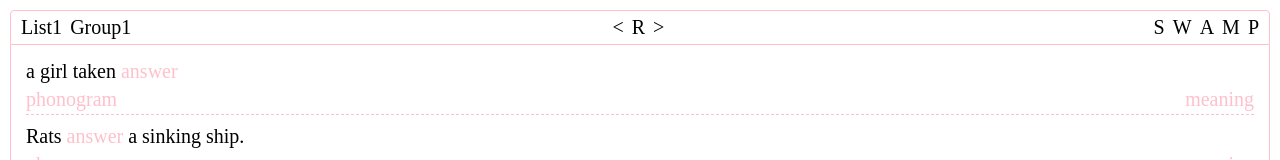
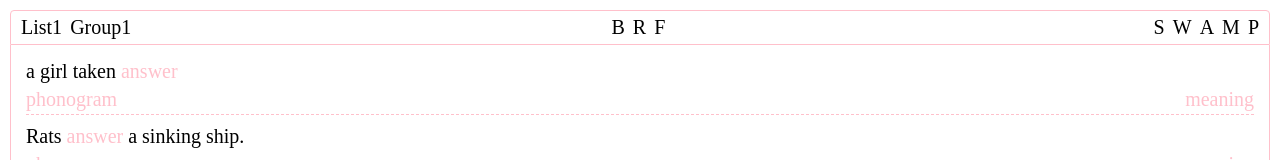
Before and after one commit to Kyrie890514/words-memorize, a Vue app: page / in a window 1280 px wide. Shown: the top 160 px of the page. Built offline with nearby package versions, Linux system fonts and the light colour scheme.

Commit message:
go back and go forward

```diff
--- a/src/components/WordsHeader.tsx
+++ b/src/components/WordsHeader.tsx
@@ -1,4 +1,4 @@
-import { defineComponent, nextTick, ref, Teleport, type PropType } from 'vue'
+import { computed, defineComponent, nextTick, ref, Teleport, type PropType } from 'vue'
 import type { Condition, Menu } from '../data/type'
 import WordsMenu from './WordsMenu'
 import '../style/WordsHeader.scss'
@@ -23,7 +23,7 @@ export default defineComponent({
 			required: true
 		}
 	},
-	emits: ['currentChange', 'conditionChange', 'search', 'reload'],
+	emits: ['currentChange', 'conditionChange', 'search', 'reload', 'goBack', 'goForward'],
 	setup(props, { emit }) {
 		const changeCurrent = (list: string, group: string) => {
 			emit('currentChange', list, group)
@@ -59,10 +59,19 @@ export default defineComponent({
 		const reload = () => {
 			emit('reload')
 		}
+
+		const goBack = () => {
+			emit('goBack')
+		}
+		const goForward = () => {
+			emit('goForward')
+		}
+		const showGoBackAndGoForward = computed(() => props.currentList !== 'Random' && props.currentGroup !== 'Random')
+
 		return {
 			changeCurrent, wordsMenu, changeMenuVisible,
 			isSearching, searchInput, changeIsSearching, changeSearchText,
-			changeCondition, reload
+			changeCondition, reload, goBack, goForward, showGoBackAndGoForward
 		}
 	},
 	render() {
@@ -70,7 +79,7 @@ export default defineComponent({
 			currentList, currentGroup, menu, condition,
 			changeCurrent, changeMenuVisible,
 			isSearching, changeIsSearching, changeSearchText,
-			changeCondition, reload
+			changeCondition, reload, goBack, goForward, showGoBackAndGoForward
 		} = this
 		return (
 			<div class='header'>
@@ -90,9 +99,9 @@ export default defineComponent({
 							)
 					}
 					<div class='operation' style={`display:${isSearching ? 'none' : 'flex'}`}>
-						<span onClick={reload}>{'<'}</span>
+						{showGoBackAndGoForward && <span onClick={goBack}>B</span>}
 						<span onClick={reload}>R</span>
-						<span onClick={reload}>{'>'}</span>
+						{showGoBackAndGoForward && <span onClick={goForward}>F</span>}
 					</div>
 					<div class='toggle'>
 						<span class={isSearching && 'is-toggle'} onClick={changeIsSearching}>S</span>
--- a/src/views/WordsMemorize.tsx
+++ b/src/views/WordsMemorize.tsx
@@ -79,20 +79,46 @@ export default defineComponent({
 			_reload()
 		}
 
+		const goBack = () => {
+			const groupArray = menu[currentList.value]
+			const currentGroupIndex = groupArray.indexOf(currentGroup.value)
+			if (currentGroupIndex > 0) {
+				changeCurrent(currentList.value, groupArray[currentGroupIndex - 1])
+			} else {
+				const listArray = Object.keys(menu)
+				const currentListIndex = listArray.indexOf(currentList.value)
+				const list = currentListIndex > 0 ? listArray[currentListIndex - 1] : listArray[listArray.length - 1]
+				changeCurrent(list, menu[list][menu[list].length - 1])
+			}
+		}
+		const goForward = () => {
+			const groupArray = menu[currentList.value]
+			const currentGroupIndex = groupArray.indexOf(currentGroup.value)
+			if (currentGroupIndex < groupArray.length - 1) {
+				changeCurrent(currentList.value, groupArray[currentGroupIndex + 1])
+			} else {
+				const listArray = Object.keys(menu)
+				const currentListIndex = listArray.indexOf(currentList.value)
+				const list = currentListIndex < listArray.length - 1 ? listArray[currentListIndex + 1] : listArray[0]
+				changeCurrent(list, menu[list][0])
+			}
+		}
+
 		return {
 			menu, currentList, currentGroup, changeCurrent, showWords, search,
-			condition, changeCondition, reload, key
+			condition, changeCondition, key, reload, goBack, goForward
 		}
 	},
 	render() {
 		const {
 			menu, currentList, currentGroup, changeCurrent, showWords, search,
-			condition, changeCondition, reload, key
+			condition, changeCondition, key, reload, goBack, goForward
 		} = this
 		return (
 			<div class='words-memorize'>
 				<WordsHeader menu={menu} currentList={currentList} currentGroup={currentGroup} onCurrentChange={changeCurrent}
-					onSearch={search} condition={condition} onConditionChange={changeCondition} onReload={reload} />
+					onSearch={search} condition={condition} onConditionChange={changeCondition} onReload={reload}
+					onGoBack={goBack} onGoForward={goForward} />
 				<WordsWrapper key={key} words={showWords} condition={condition} />
 			</div >
 		)
```
